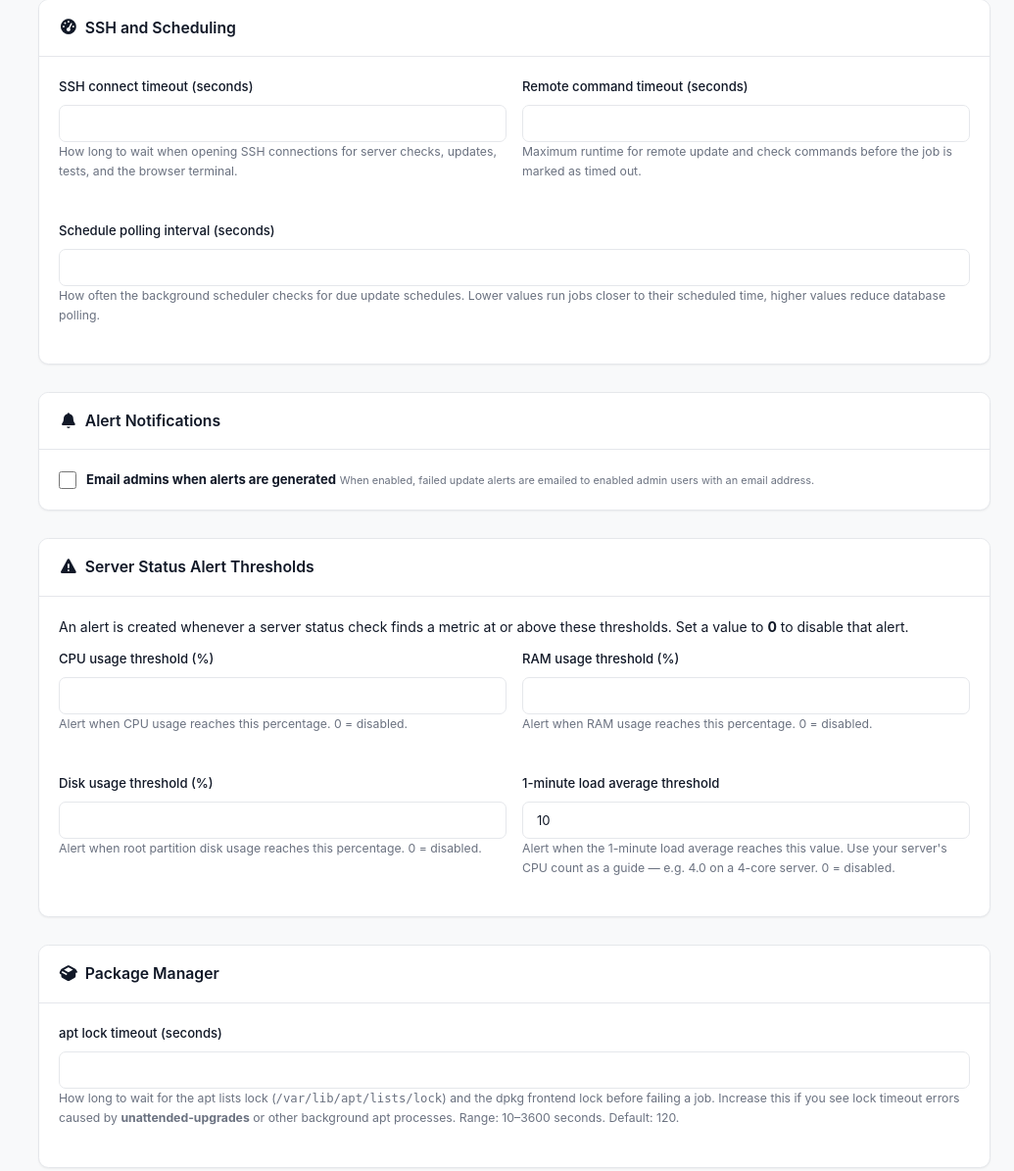
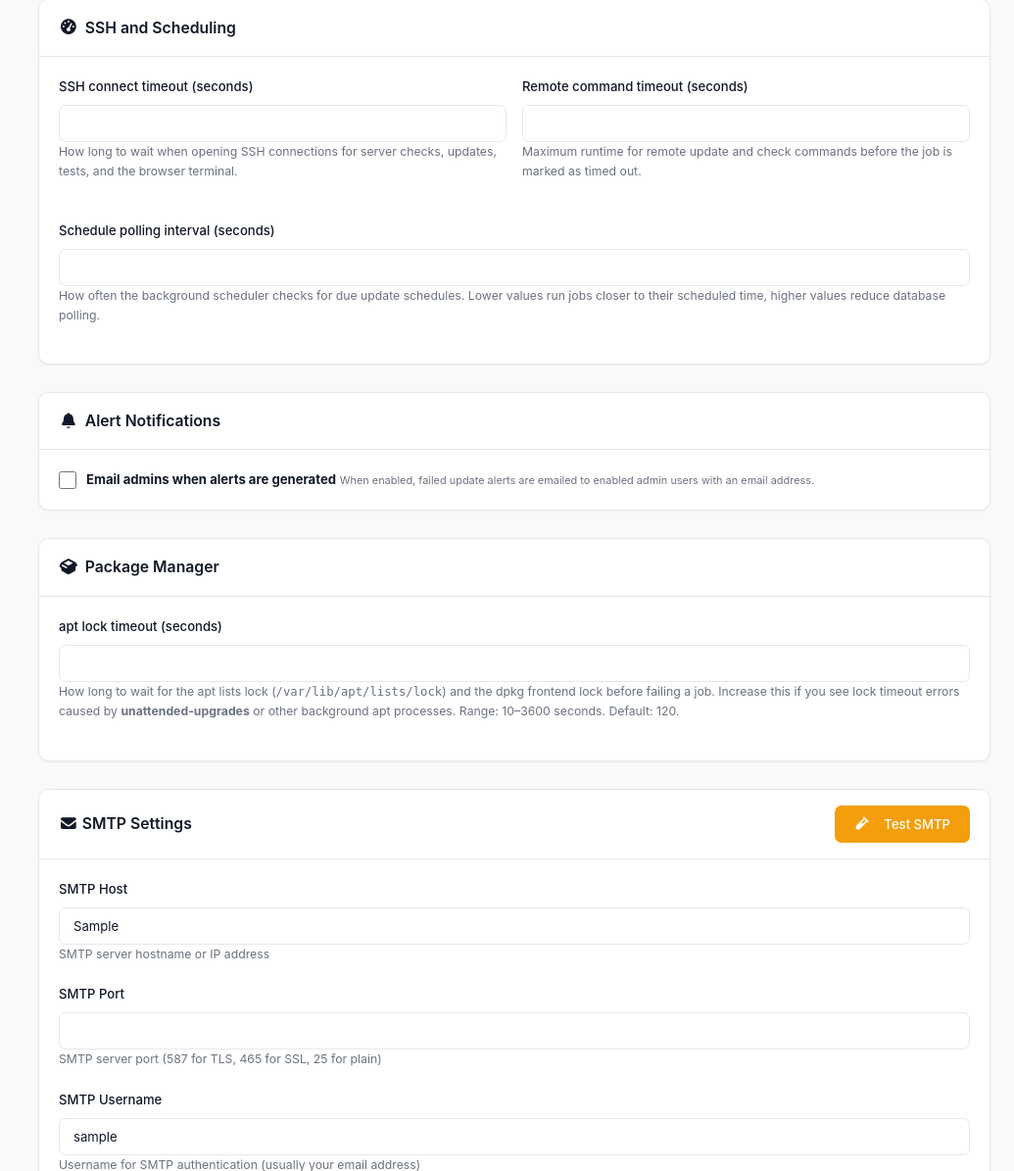
Before and after one commit to daygle/daygle-server-manager, a FastAPI app: template api/templates/settings.html in a window 1280 px wide. Shown: the part 1132-2327 px from the top of the page at 98% size, without its empty margins (245-1280 px from the left). Run offline with FastAPI, Linux system fonts and the light colour scheme; the template is opened without the code that fills it: most values are stand-ins (such as "Sample title", 1, 10 or a date in 2020); parts of the project's set-up code (start-up, migrations or seed data) failed here and were passed over.

Commit message:
Threshold Per Server

```diff
--- a/api/src/main.py
+++ b/api/src/main.py
@@ -70,19 +70,11 @@ SMTP_USE_TLS_SETTING_KEY = "smtp_use_tls"
 SMTP_FROM_SETTING_KEY = "smtp_from"
 DEFAULT_THEME_SETTING_KEY = "default_theme"
 PAGE_SIZE_SETTING_KEY = "page_size"
-ALERT_CPU_THRESHOLD_SETTING_KEY = "alert_cpu_threshold"
-ALERT_RAM_THRESHOLD_SETTING_KEY = "alert_ram_threshold"
-ALERT_STORAGE_THRESHOLD_SETTING_KEY = "alert_storage_threshold"
-ALERT_LOAD_AVG_THRESHOLD_SETTING_KEY = "alert_load_avg_threshold"
 APT_LOCK_TIMEOUT_SETTING_KEY = "apt_lock_timeout_seconds"
 SSH_CONNECT_TIMEOUT_SETTING_KEY = "ssh_connect_timeout_seconds"
 REMOTE_COMMAND_TIMEOUT_SETTING_KEY = "remote_command_timeout_seconds"
 SMTP_TIMEOUT_SETTING_KEY = "smtp_timeout_seconds"
 SCHEDULE_POLL_INTERVAL_SETTING_KEY = "schedule_poll_interval_seconds"
-DEFAULT_ALERT_CPU_THRESHOLD = 90
-DEFAULT_ALERT_RAM_THRESHOLD = 90
-DEFAULT_ALERT_STORAGE_THRESHOLD = 90
-DEFAULT_ALERT_LOAD_AVG_THRESHOLD = 0  # 0 = disabled
 DEFAULT_APT_LOCK_TIMEOUT_SECONDS = 120
 MAX_APT_LOCK_TIMEOUT_SECONDS = 3600
 DEFAULT_SSH_CONNECT_TIMEOUT_SECONDS = 30
@@ -183,6 +175,10 @@ def ensure_schema_columns() -> None:
         "ALTER TABLE servers ADD COLUMN IF NOT EXISTS last_load_avg DOUBLE PRECISION",
         "ALTER TABLE servers ADD COLUMN IF NOT EXISTS last_load_avg_5 DOUBLE PRECISION",
         "ALTER TABLE servers ADD COLUMN IF NOT EXISTS last_load_avg_15 DOUBLE PRECISION",
+        "ALTER TABLE servers ADD COLUMN IF NOT EXISTS alert_cpu_threshold INTEGER NOT NULL DEFAULT 90",
+        "ALTER TABLE servers ADD COLUMN IF NOT EXISTS alert_ram_threshold INTEGER NOT NULL DEFAULT 90",
+        "ALTER TABLE servers ADD COLUMN IF NOT EXISTS alert_storage_threshold INTEGER NOT NULL DEFAULT 90",
+        "ALTER TABLE servers ADD COLUMN IF NOT EXISTS alert_load_avg_threshold DOUBLE PRECISION NOT NULL DEFAULT 0",
         "ALTER TABLE update_schedules ADD COLUMN IF NOT EXISTS cron_expression VARCHAR(120)",
         "ALTER TABLE update_schedules ADD COLUMN IF NOT EXISTS timezone VARCHAR(64)",
         "ALTER TABLE update_jobs ALTER COLUMN command TYPE TEXT",
@@ -521,52 +517,6 @@ def get_effective_page_size(user: User | None, db: Session | None = None) -> int
     return get_active_page_size()
 
 
-def normalize_threshold_percent(value: str | int | None) -> int | None:
-    """Return 0 (disabled) or 1–100. None means invalid."""
-    if value is None:
-        return None
-    try:
-        v = int(str(value).strip())
-    except (TypeError, ValueError):
-        return None
-    return v if 0 <= v <= 100 else None
-
-
-def normalize_load_avg_threshold(value: str | float | None) -> float | None:
-    """Return 0.0 (disabled) or any positive float. None means invalid."""
-    if value is None:
-        return None
-    try:
-        v = float(str(value).strip())
-    except (TypeError, ValueError):
-        return None
-    return v if v >= 0 else None
-
-
-def get_alert_cpu_threshold(db: Session) -> int:
-    raw = get_app_setting(db, ALERT_CPU_THRESHOLD_SETTING_KEY, str(DEFAULT_ALERT_CPU_THRESHOLD))
-    normalized = normalize_threshold_percent(raw)
-    return normalized if normalized is not None else DEFAULT_ALERT_CPU_THRESHOLD
-
-
-def get_alert_ram_threshold(db: Session) -> int:
-    raw = get_app_setting(db, ALERT_RAM_THRESHOLD_SETTING_KEY, str(DEFAULT_ALERT_RAM_THRESHOLD))
-    normalized = normalize_threshold_percent(raw)
-    return normalized if normalized is not None else DEFAULT_ALERT_RAM_THRESHOLD
-
-
-def get_alert_storage_threshold(db: Session) -> int:
-    raw = get_app_setting(db, ALERT_STORAGE_THRESHOLD_SETTING_KEY, str(DEFAULT_ALERT_STORAGE_THRESHOLD))
-    normalized = normalize_threshold_percent(raw)
-    return normalized if normalized is not None else DEFAULT_ALERT_STORAGE_THRESHOLD
-
-
-def get_alert_load_avg_threshold(db: Session) -> float:
-    raw = get_app_setting(db, ALERT_LOAD_AVG_THRESHOLD_SETTING_KEY, str(DEFAULT_ALERT_LOAD_AVG_THRESHOLD))
-    normalized = normalize_load_avg_threshold(raw)
-    return normalized if normalized is not None else float(DEFAULT_ALERT_LOAD_AVG_THRESHOLD)
-
-
 def normalize_apt_lock_timeout(value: str | int | None) -> int | None:
     """Return 10–3600 seconds. None means invalid."""
     if value is None:
@@ -1258,6 +1208,10 @@ def serialize_server_health(server: Server) -> dict:
         "last_load_avg": server.last_load_avg,
         "last_load_avg_5": server.last_load_avg_5,
         "last_load_avg_15": server.last_load_avg_15,
+        "alert_cpu_threshold": server.alert_cpu_threshold,
+        "alert_ram_threshold": server.alert_ram_threshold,
+        "alert_storage_threshold": server.alert_storage_threshold,
+        "alert_load_avg_threshold": server.alert_load_avg_threshold,
     }
 
 
@@ -1312,10 +1266,10 @@ def run_saved_server_health_check(db: Session, server: Server) -> dict:
 
     # Fire threshold alerts when the server is online and a metric is breached.
     if is_online:
-        cpu_threshold = get_alert_cpu_threshold(db)
-        ram_threshold = get_alert_ram_threshold(db)
-        storage_threshold = get_alert_storage_threshold(db)
-        load_threshold = get_alert_load_avg_threshold(db)
+        cpu_threshold = server.alert_cpu_threshold
+        ram_threshold = server.alert_ram_threshold
+        storage_threshold = server.alert_storage_threshold
+        load_threshold = server.alert_load_avg_threshold
 
         if cpu_threshold > 0 and cpu_usage is not None and cpu_usage >= cpu_threshold:
             create_alert(
@@ -2228,10 +2182,6 @@ def settings_page(request: Request, db: Session = Depends(get_db)):
         selected_smtp_from=get_smtp_setting(db, SMTP_FROM_SETTING_KEY, "SMTP_FROM", "daygle-server-manager@localhost"),
         selected_smtp_timeout=get_smtp_timeout(db),
         smtp_password_set=bool(get_smtp_setting(db, SMTP_PASSWORD_SETTING_KEY, "SMTP_PASSWORD", "")),
-        selected_alert_cpu_threshold=get_alert_cpu_threshold(db),
-        selected_alert_ram_threshold=get_alert_ram_threshold(db),
-        selected_alert_storage_threshold=get_alert_storage_threshold(db),
-        selected_alert_load_avg_threshold=get_alert_load_avg_threshold(db),
         selected_apt_lock_timeout=get_apt_lock_timeout(db),
         selected_ssh_connect_timeout=get_ssh_connect_timeout(db),
         selected_remote_command_timeout=get_remote_command_timeout(db),
@@ -2258,10 +2208,6 @@ def save_all_settings(
     smtp_use_tls: str | None = Form(None),
     smtp_from: str = Form(...),
     smtp_timeout_seconds: int = Form(DEFAULT_SMTP_TIMEOUT_SECONDS),
-    alert_cpu_threshold: int = Form(DEFAULT_ALERT_CPU_THRESHOLD),
-    alert_ram_threshold: int = Form(DEFAULT_ALERT_RAM_THRESHOLD),
-    alert_storage_threshold: int = Form(DEFAULT_ALERT_STORAGE_THRESHOLD),
-    alert_load_avg_threshold: str = Form("0"),
     apt_lock_timeout_seconds: int = Form(DEFAULT_APT_LOCK_TIMEOUT_SECONDS),
     ssh_connect_timeout_seconds: int = Form(DEFAULT_SSH_CONNECT_TIMEOUT_SECONDS),
     remote_command_timeout_seconds: int = Form(DEFAULT_REMOTE_COMMAND_TIMEOUT_SECONDS),
@@ -2510,47 +2456,6 @@ def save_all_settings(
             ),
         )
         changed.append("SMTP settings")
-
-    # Alert thresholds
-    normalized_cpu_threshold = normalize_threshold_percent(alert_cpu_threshold)
-    if normalized_cpu_threshold is None:
-        set_flash(request, "Invalid CPU alert threshold (0–100).", "error")
-        return RedirectResponse(url="/settings", status_code=303)
-    normalized_ram_threshold = normalize_threshold_percent(alert_ram_threshold)
-    if normalized_ram_threshold is None:
-        set_flash(request, "Invalid RAM alert threshold (0–100).", "error")
-        return RedirectResponse(url="/settings", status_code=303)
-    normalized_storage_threshold = normalize_threshold_percent(alert_storage_threshold)
-    if normalized_storage_threshold is None:
-        set_flash(request, "Invalid disk space alert threshold (0–100).", "error")
-        return RedirectResponse(url="/settings", status_code=303)
-    normalized_load_threshold = normalize_load_avg_threshold(alert_load_avg_threshold)
-    if normalized_load_threshold is None:
-        set_flash(request, "Invalid 1-minute load average threshold (must be 0 or a positive number).", "error")
-        return RedirectResponse(url="/settings", status_code=303)
-
-    threshold_changes: list[str] = []
-    if str(normalized_cpu_threshold) != get_app_setting(db, ALERT_CPU_THRESHOLD_SETTING_KEY, str(DEFAULT_ALERT_CPU_THRESHOLD)):
-        set_app_setting(db, ALERT_CPU_THRESHOLD_SETTING_KEY, str(normalized_cpu_threshold))
-        threshold_changes.append(f"cpu={normalized_cpu_threshold}%")
-    if str(normalized_ram_threshold) != get_app_setting(db, ALERT_RAM_THRESHOLD_SETTING_KEY, str(DEFAULT_ALERT_RAM_THRESHOLD)):
-        set_app_setting(db, ALERT_RAM_THRESHOLD_SETTING_KEY, str(normalized_ram_threshold))
-        threshold_changes.append(f"ram={normalized_ram_threshold}%")
-    if str(normalized_storage_threshold) != get_app_setting(db, ALERT_STORAGE_THRESHOLD_SETTING_KEY, str(DEFAULT_ALERT_STORAGE_THRESHOLD)):
-        set_app_setting(db, ALERT_STORAGE_THRESHOLD_SETTING_KEY, str(normalized_storage_threshold))
-        threshold_changes.append(f"storage={normalized_storage_threshold}%")
-    if f"{normalized_load_threshold:.2f}" != f"{get_alert_load_avg_threshold(db):.2f}":
-        set_app_setting(db, ALERT_LOAD_AVG_THRESHOLD_SETTING_KEY, str(normalized_load_threshold))
-        threshold_changes.append(f"load_avg={normalized_load_threshold}")
-    if threshold_changes:
-        log_audit(
-            db,
-            "settings.alert_thresholds",
-            request=request,
-            actor=current_user,
-            detail=f"Updated alert thresholds: {', '.join(threshold_changes)}",
-        )
-        changed.append("alert thresholds")
 
     normalized_lock_timeout = normalize_apt_lock_timeout(apt_lock_timeout_seconds)
     if normalized_lock_timeout is None:
@@ -3789,6 +3694,14 @@ def update_server(server_id: int, payload: ServerUpdate, request: Request, db: S
 
     if "sudo_password" in updates:
         server.sudo_password = updates.get("sudo_password") or None
+    if "alert_cpu_threshold" in updates and updates.get("alert_cpu_threshold") is not None:
+        server.alert_cpu_threshold = int(updates["alert_cpu_threshold"])
+    if "alert_ram_threshold" in updates and updates.get("alert_ram_threshold") is not None:
+        server.alert_ram_threshold = int(updates["alert_ram_threshold"])
+    if "alert_storage_threshold" in updates and updates.get("alert_storage_threshold") is not None:
+        server.alert_storage_threshold = int(updates["alert_storage_threshold"])
+    if "alert_load_avg_threshold" in updates and updates.get("alert_load_avg_threshold") is not None:
+        server.alert_load_avg_threshold = float(updates["alert_load_avg_threshold"])
 
     changed_fields = sorted(updates.keys())
     db.commit()
--- a/api/src/models.py
+++ b/api/src/models.py
@@ -60,6 +60,10 @@ class Server(Base):
     last_load_avg: Mapped[float | None] = mapped_column(nullable=True)
     last_load_avg_5: Mapped[float | None] = mapped_column(nullable=True)
     last_load_avg_15: Mapped[float | None] = mapped_column(nullable=True)
+    alert_cpu_threshold: Mapped[int] = mapped_column(Integer, nullable=False, default=90)
+    alert_ram_threshold: Mapped[int] = mapped_column(Integer, nullable=False, default=90)
+    alert_storage_threshold: Mapped[int] = mapped_column(Integer, nullable=False, default=90)
+    alert_load_avg_threshold: Mapped[float] = mapped_column(nullable=False, default=0)
     created_at: Mapped[datetime] = mapped_column(DateTime, nullable=False, default=datetime.utcnow)
 
     ssh_key: Mapped["SSHKey | None"] = relationship("SSHKey", back_populates="servers")
--- a/api/static/js/app.js
+++ b/api/static/js/app.js
@@ -235,6 +235,10 @@ serverForm?.addEventListener("submit", async (event) => {
     password: formData.get("password") || null,
     ssh_key_id: formData.get("ssh_key_id") ? Number(formData.get("ssh_key_id")) : null,
     sudo_password: formData.get("sudo_password") || null,
+    alert_cpu_threshold: Number(formData.get("alert_cpu_threshold")),
+    alert_ram_threshold: Number(formData.get("alert_ram_threshold")),
+    alert_storage_threshold: Number(formData.get("alert_storage_threshold")),
+    alert_load_avg_threshold: Number(formData.get("alert_load_avg_threshold")),
   };
 
   if (!payload.password) {
@@ -298,6 +302,22 @@ function resetServerFormToCreateMode() {
   }
   if (cancelEditBtn) {
     cancelEditBtn.classList.add("hidden");
+  }
+  const cpuThresholdField = serverForm.querySelector('[name="alert_cpu_threshold"]');
+  const ramThresholdField = serverForm.querySelector('[name="alert_ram_threshold"]');
+  const storageThresholdField = serverForm.querySelector('[name="alert_storage_threshold"]');
+  const loadThresholdField = serverForm.querySelector('[name="alert_load_avg_threshold"]');
+  if (cpuThresholdField) {
+    cpuThresholdField.value = "90";
+  }
+  if (ramThresholdField) {
+    ramThresholdField.value = "90";
+  }
+  if (storageThresholdField) {
+    storageThresholdField.value = "90";
+  }
+  if (loadThresholdField) {
+    loadThresholdField.value = "0";
   }
   toggleAuthFields();
 }
@@ -340,6 +360,10 @@ document.querySelectorAll("[data-edit-server]").forEach((button) => {
     setField("ssh_key_id", row.dataset.serverSshKeyId || "");
     setField("sudo_password", "");
     setField("password", "");
+    setField("alert_cpu_threshold", row.dataset.serverAlertCpuThreshold || "90");
+    setField("alert_ram_threshold", row.dataset.serverAlertRamThreshold || "90");
+    setField("alert_storage_threshold", row.dataset.serverAlertStorageThreshold || "90");
+    setField("alert_load_avg_threshold", row.dataset.serverAlertLoadAvgThreshold || "0");
 
     toggleAuthFields();
 
--- a/api/templates/settings.html
+++ b/api/templates/settings.html
@@ -146,43 +146,6 @@
           <strong>Email admins when alerts are generated</strong>
           <small class="d-block text-secondary">When enabled, failed update alerts are emailed to enabled admin users with an email address.</small>
         </label>
-      </div>
-    </div>
-  </div>
-
-  <!-- Alert Thresholds Card -->
-  <div class="card mb-4">
-    <div class="card-header">
-      <div class="card-title">
-        <i class="fas fa-triangle-exclamation"></i>
-        <span>Server Status Alert Thresholds</span>
-      </div>
-    </div>
-    <div class="card-body">
-      <p class="text-secondary">An alert is created whenever a server status check finds a metric at or above these thresholds. Set a value to <strong>0</strong> to disable that alert.</p>
-      <div class="two-col-grid">
-        <div class="form-group">
-          <label for="alert_cpu_threshold" class="form-label">CPU usage threshold (%)</label>
-          <input id="alert_cpu_threshold" class="form-control" type="number" name="alert_cpu_threshold" min="0" max="100" step="1" required value="{{ selected_alert_cpu_threshold }}" />
-          <small class="form-text text-secondary">Alert when CPU usage reaches this percentage. 0 = disabled.</small>
-        </div>
-        <div class="form-group">
-          <label for="alert_ram_threshold" class="form-label">RAM usage threshold (%)</label>
-          <input id="alert_ram_threshold" class="form-control" type="number" name="alert_ram_threshold" min="0" max="100" step="1" required value="{{ selected_alert_ram_threshold }}" />
-          <small class="form-text text-secondary">Alert when RAM usage reaches this percentage. 0 = disabled.</small>
-        </div>
-      </div>
-      <div class="two-col-grid mt-3">
-        <div class="form-group">
-          <label for="alert_storage_threshold" class="form-label">Disk usage threshold (%)</label>
-          <input id="alert_storage_threshold" class="form-control" type="number" name="alert_storage_threshold" min="0" max="100" step="1" required value="{{ selected_alert_storage_threshold }}" />
-          <small class="form-text text-secondary">Alert when root partition disk usage reaches this percentage. 0 = disabled.</small>
-        </div>
-        <div class="form-group">
-          <label for="alert_load_avg_threshold" class="form-label">1-minute load average threshold</label>
-          <input id="alert_load_avg_threshold" class="form-control" type="number" name="alert_load_avg_threshold" min="0" step="0.1" value="{{ selected_alert_load_avg_threshold }}" />
-          <small class="form-text text-secondary">Alert when the 1-minute load average reaches this value. Use your server's CPU count as a guide — e.g. 4.0 on a 4-core server. 0 = disabled.</small>
-        </div>
       </div>
     </div>
   </div>
```
Also changed, not shown: api/src/schemas.py (+12 -0 lines), api/templates/servers.html (+30 -0 lines).
